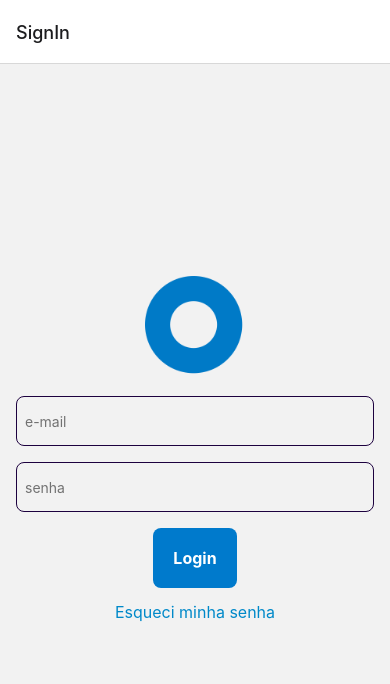
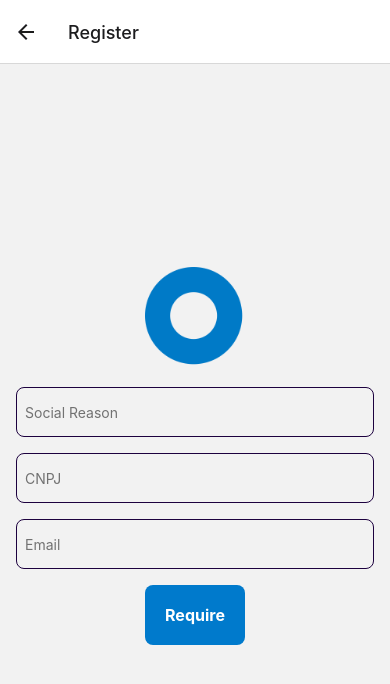
Before and after one commit to lucalves/react-native-starter, a React Native app: screen /Register in a window 390 px wide. Shown: the top 684 px of the page. Built offline with nearby package versions, Linux system fonts and the light colour scheme.

Commit message:
add: register and recover-password modal

```diff
--- a/src/components/MyButtonLink.tsx
+++ b/src/components/MyButtonLink.tsx
@@ -23,7 +23,5 @@ const styles = StyleSheet.create({
     fontSize: 16,
     textAlign: 'center',
   },
-  button: {
-    marginVertical: 14,
-  },
+  button: {},
 });
--- a/src/components/MyModal.tsx
+++ b/src/components/MyModal.tsx
@@ -0,0 +1,79 @@
+import React, {useState} from 'react';
+import {
+  Alert,
+  Modal,
+  ModalProps,
+  StyleSheet,
+  Text,
+  TextInput,
+  TouchableOpacity,
+  View,
+} from 'react-native';
+import {MyButton} from './MyButton';
+import {MyTextInput} from './MyTextInput';
+
+interface Props extends ModalProps {
+  closeFunction: () => void;
+  modalText: string;
+}
+
+export default ({modalText, closeFunction, ...rest}: Props) => {
+  const [sent, setSent] = useState<boolean>(false);
+
+  const handleSendMail = () => {
+    setSent(true);
+  };
+
+  return (
+    <Modal
+      {...rest}
+      animationType="fade"
+      transparent
+      onRequestClose={closeFunction}>
+      <TouchableOpacity style={styles.modalContainer} onPress={closeFunction}>
+        <View style={styles.modalContent}>
+          {sent ? (
+            <Text style={styles.passwordSent}>
+              The password has been sent to your email.
+            </Text>
+          ) : (
+            <>
+              <Text style={styles.titleText}>{modalText}</Text>
+              <MyTextInput />
+              <View style={styles.buttonsContainer}>
+                <MyButton onPress={handleSendMail} title="Send" />
+                <MyButton onPress={closeFunction} title="Close" />
+              </View>
+            </>
+          )}
+        </View>
+      </TouchableOpacity>
+    </Modal>
+  );
+};
+
+const styles = StyleSheet.create({
+  modalContainer: {
+    flex: 1,
+    backgroundColor: 'rgba(0,0,0, 0.5)',
+    justifyContent: 'center',
+    alignItems: 'center',
+  },
+  modalContent: {
+    backgroundColor: 'white',
+    width: '90%',
+    padding: 10,
+  },
+  buttonsContainer: {
+    flexDirection: 'row',
+    justifyContent: 'space-around',
+  },
+  titleText: {
+    fontSize: 18,
+    marginBottom: 10,
+  },
+  passwordSent: {
+    fontSize: 15,
+    textAlign: 'center',
+  },
+});
--- a/src/contexts/providers/auth.provider.tsx
+++ b/src/contexts/providers/auth.provider.tsx
@@ -37,7 +37,7 @@ export const AuthProvider = ({children}: AuthProviderProps) => {
 
   async function signOut(): Promise<void> {
     setAuth(undefined);
-    AsyncStorage.removeItem('@AuthData');
+    AsyncStorage.removeItem('@UserData');
     AsyncStorage.removeItem('@AccessToken');
     return;
   }
--- a/src/routes/AuthStack.tsx
+++ b/src/routes/AuthStack.tsx
@@ -1,13 +1,20 @@
 import React from 'react';
 import {createNativeStackNavigator} from '@react-navigation/native-stack';
-import {SignInScreen} from '../screens/SignInScreen';
+import SignInScreen from '../screens/SignInScreen';
+import {RegisterScreen} from '../screens/RegisterScreen';
 
-const Stack = createNativeStackNavigator();
+export type AuthNavigationScreensList = {
+  SignIn: undefined;
+  Register: undefined;
+};
+
+const Stack = createNativeStackNavigator<AuthNavigationScreensList>();
 
 export default function AuthStack() {
   return (
     <Stack.Navigator>
       <Stack.Screen name="SignIn" component={SignInScreen} />
+      <Stack.Screen name="Register" component={RegisterScreen} />
     </Stack.Navigator>
   );
 }
--- a/src/routes/Router.tsx
+++ b/src/routes/Router.tsx
@@ -5,8 +5,6 @@ import {Text, useWindowDimensions, View} from 'react-native';
 import AppStack from './AppStack';
 import AuthStack from './AuthStack';
 import {useAuth} from '../contexts/Auth';
-
-const Stack = createNativeStackNavigator();
 
 export default function Router() {
   const {authData, loading} = useAuth();
@@ -24,8 +22,20 @@ export default function Router() {
     );
   }
 
+  const config = {
+    screens: {
+      SignIn: 'signin',
+      Register: 'register',
+    },
+  };
+
+  const linking = {
+    prefixes: ['http://www.metrologia.com/app'],
+    config,
+  };
+
   return (
-    <NavigationContainer>
+    <NavigationContainer linking={linking}>
       {authData ? <AppStack /> : <AuthStack />}
     </NavigationContainer>
   );
--- /dev/null
+++ b/src/screens/RegisterScreen.tsx
@@ -0,0 +1,38 @@
+import React, {useState} from 'react';
+import {Alert, Image, View} from 'react-native';
+import {MyButton} from '../components/MyButton';
+import {MyTextInput} from '../components/MyTextInput';
+import {styles} from './styles';
+
+export function RegisterScreen() {
+  const [email, setEmail] = useState('');
+  const [cnpj, setCnpj] = useState('');
+  const [socialReason, setSocialReason] = useState('');
+
+  const handleRequestRegister = () => {
+    Alert.alert('A Register was requested');
+  };
+
+  return (
+    <View style={[styles.container, {justifyContent: 'center'}]}>
+      <Image
+        resizeMode="contain"
+        source={require('../assets/logo.png')}
+        style={{width: 100, height: 100, marginVertical: 20}}
+      />
+      <MyTextInput
+        placeholder="Social Reason"
+        value={socialReason}
+        onChangeText={setSocialReason}
+      />
+      <MyTextInput
+        placeholder="CNPJ"
+        keyboardType="numeric"
+        value={email}
+        onChangeText={setEmail}
+      />
+      <MyTextInput placeholder="Email" value={cnpj} onChangeText={setCnpj} />
+      <MyButton title="Require" onPress={handleRequestRegister} />
+    </View>
+  );
+}
--- a/src/screens/SignInScreen.tsx
+++ b/src/screens/SignInScreen.tsx
@@ -1,18 +1,38 @@
+import {CompositeNavigationProp, useNavigation} from '@react-navigation/native';
+import {NativeStackScreenProps} from '@react-navigation/native-stack';
+import {NativeStackNavigatorProps} from '@react-navigation/native-stack/lib/typescript/src/types';
 import React, {useState} from 'react';
-import {Image, Text, View} from 'react-native';
+import {Image, StyleSheet, Text, View} from 'react-native';
 import {MyButton} from '../components/MyButton';
 import {MyButtonLink} from '../components/MyButtonLink';
+import MyModal from '../components/MyModal';
 import {MyTextInput} from '../components/MyTextInput';
 import {useAuth} from '../contexts/Auth';
+import {AuthNavigationScreensList} from '../routes/AuthStack';
 import {styles} from './styles';
 
-export function SignInScreen() {
+export default function SignInScreen() {
   const {signIn} = useAuth();
   const [email, setEmail] = useState('');
   const [password, setPassword] = useState('');
+  const [modalVisible, setModalVisible] = useState<boolean>(false);
+
+  const handleCloseModal = () => {
+    setModalVisible(false);
+  };
+  const handleOpenModal = () => {
+    setModalVisible(true);
+  };
+
+  const {navigate} = useNavigation();
 
   return (
     <View style={[styles.container, {justifyContent: 'center'}]}>
+      <MyModal
+        visible={modalVisible}
+        closeFunction={handleCloseModal}
+        modalText="Please insert here your email"
+      />
       <Image
         resizeMode="contain"
         source={require('../assets/logo.png')}
@@ -27,7 +47,13 @@ export function SignInScreen() {
       />
 
       <MyButton title="Login" onPress={() => signIn(email, password)} />
-      <MyButtonLink title="Esqueci minha senha" />
+      <View style={styles.linksContainer}>
+        <MyButtonLink title="Esqueci minha senha" onPress={handleOpenModal} />
+        <MyButtonLink
+          title="Solicitar cadastro"
+          onPress={() => navigate('Register')}
+        />
+      </View>
     </View>
   );
 }
--- a/src/screens/styles.ts
+++ b/src/screens/styles.ts
@@ -19,4 +19,7 @@ export const styles = StyleSheet.create({
     color: '#007acc',
     fontWeight: 'bold',
   },
+  linksContainer: {
+    marginTop: 10,
+  },
 });
```
Also changed, not shown: 1 other file (tests, documents, lock files or other folders).
